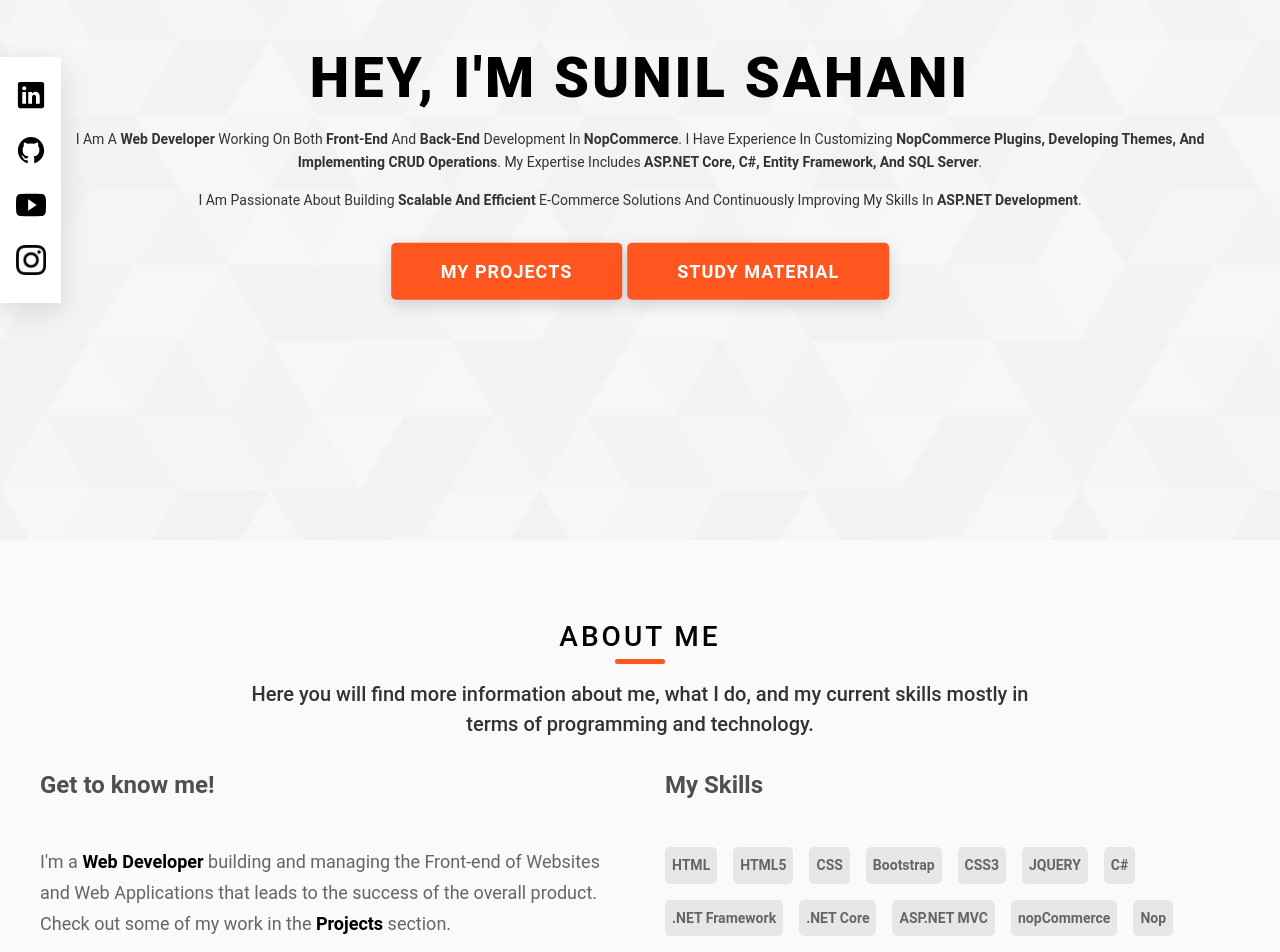
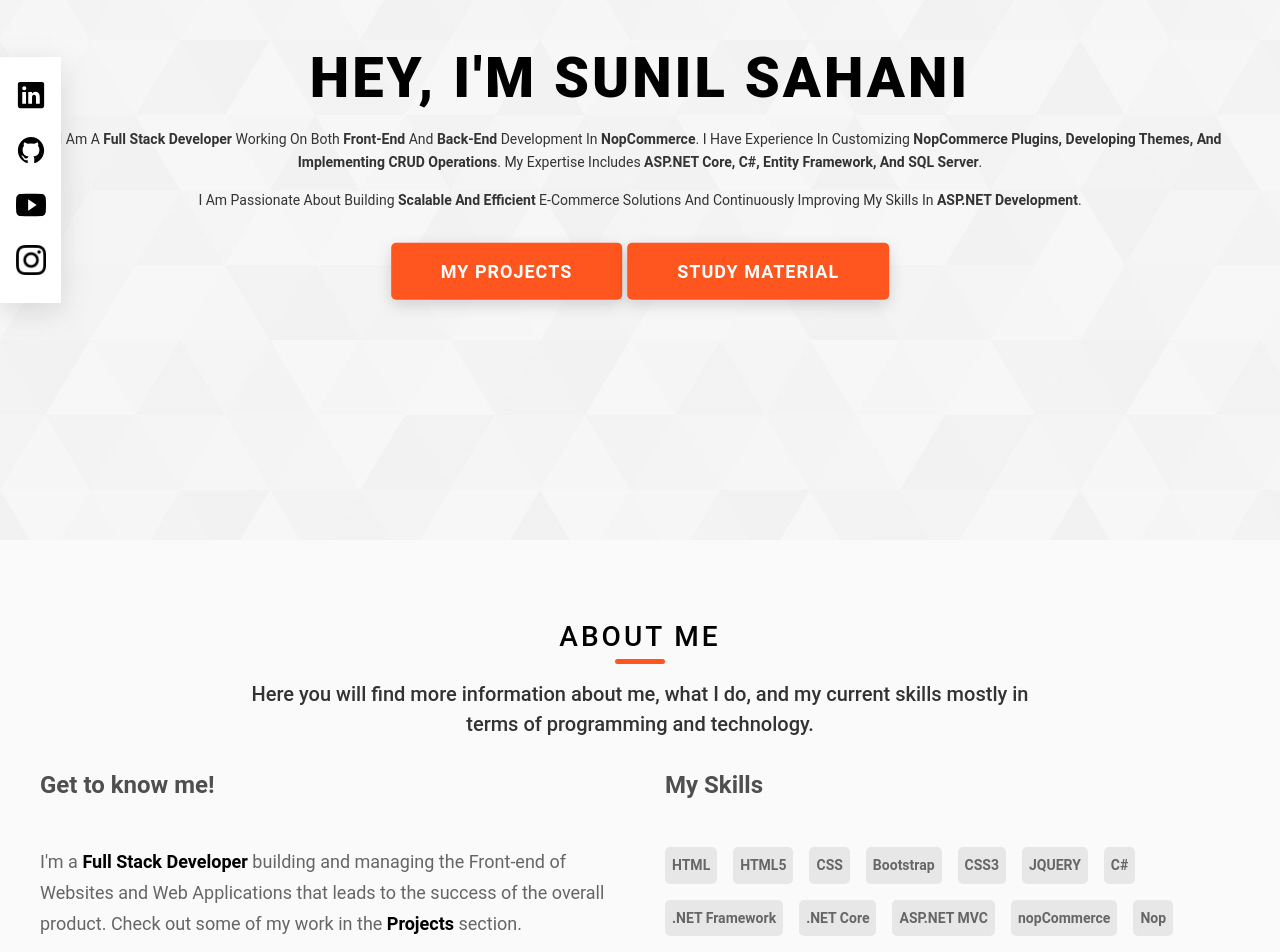
Before and after one commit to Sahani26/portfolio-sunil-react, a React (Create React App) app: page / in a window 1280 px wide. Shown: the part 260-1212 px from the top of the page. Built offline with nearby package versions, Linux system fonts and the light colour scheme; a web font is replaced by a local one.

Commit message:
testing for change

```diff
--- a/src/pages/MainContent.js
+++ b/src/pages/MainContent.js
@@ -19,7 +19,7 @@
             <h1 className="heading-primary">Hey, I'm Sunil Sahani</h1>
             <div className="home-hero__info">
               <p className="text-primary">
-                I am a <strong>Web Developer</strong> working on both <strong>front-end</strong> and <strong>back-end</strong> development in <strong>nopCommerce</strong>.
+                I am a <strong>Full Stack Developer</strong> working on both <strong>front-end</strong> and <strong>back-end</strong> development in <strong>nopCommerce</strong>.
                 I have experience in customizing <strong>nopCommerce plugins, developing themes, and implementing CRUD operations</strong>.
                 My expertise includes <strong>ASP.NET Core, C#, Entity Framework, and SQL Server</strong>.
               </p>
@@ -67,7 +67,7 @@
               <h3 className="about__content-title">Get to know me!</h3>
               <div className="about__content-details">
                 <p className="about__content-details-para">
-                  I'm a <strong>Web Developer</strong> building and managing the Front-end of Websites and Web Applications that
+                  I'm a <strong>Full Stack Developer</strong> building and managing the Front-end of Websites and Web Applications that
                   leads to the success of the overall product. Check out some of
                   my work in the <strong>Projects</strong> section.
                 </p>
--- a/src/pages/Study.js
+++ b/src/pages/Study.js
@@ -33,7 +33,7 @@ const Study = () => {
                     <h1 className="heading-primary">Hey, I'm Sunil Sahani</h1>
                     <div className="home-hero__info">
                         <p className="text-primary">
-                            I am a <strong>Web Developer</strong> working on both <strong>front-end</strong> and <strong>back-end</strong> development in <strong>nopCommerce</strong>. I have experience in customizing <strong>nopCommerce plugins, developing themes, and implementing CRUD operations</strong>. My expertise includes <strong>ASP.NET Core, C#, Entity Framework, and SQL Server</strong>.
+                            I am a <strong>Full Stack Developer</strong> working on both <strong>front-end</strong> and <strong>back-end</strong> development in <strong>nopCommerce</strong>. I have experience in customizing <strong>nopCommerce plugins, developing themes, and implementing CRUD operations</strong>. My expertise includes <strong>ASP.NET Core, C#, Entity Framework, and SQL Server</strong>.
                         </p>
                         <p className="text-primary">
                             I am passionate about building <strong>scalable and efficient</strong> e-commerce solutions and continuously improving my skills in <strong>ASP.NET development</strong>.
```
